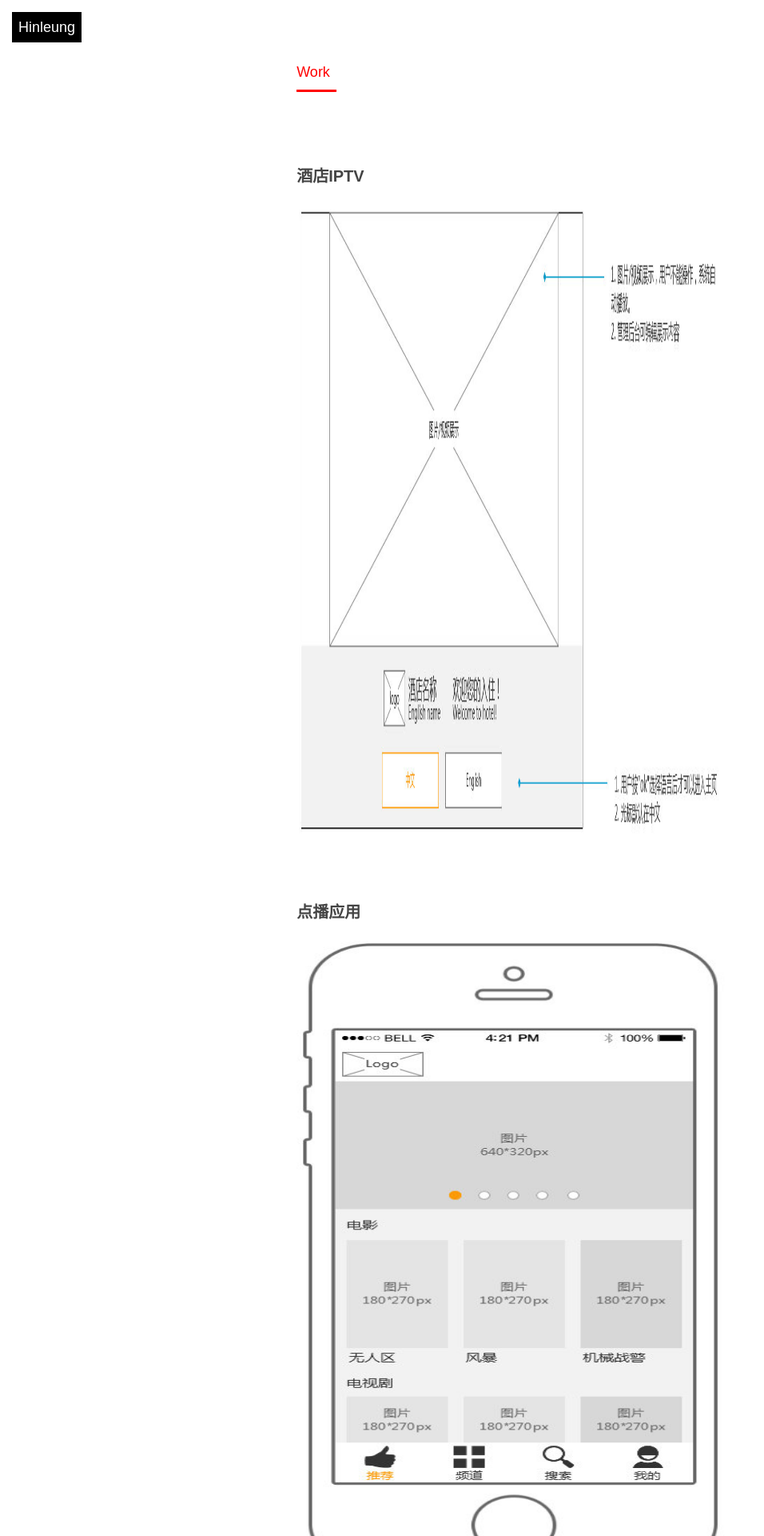
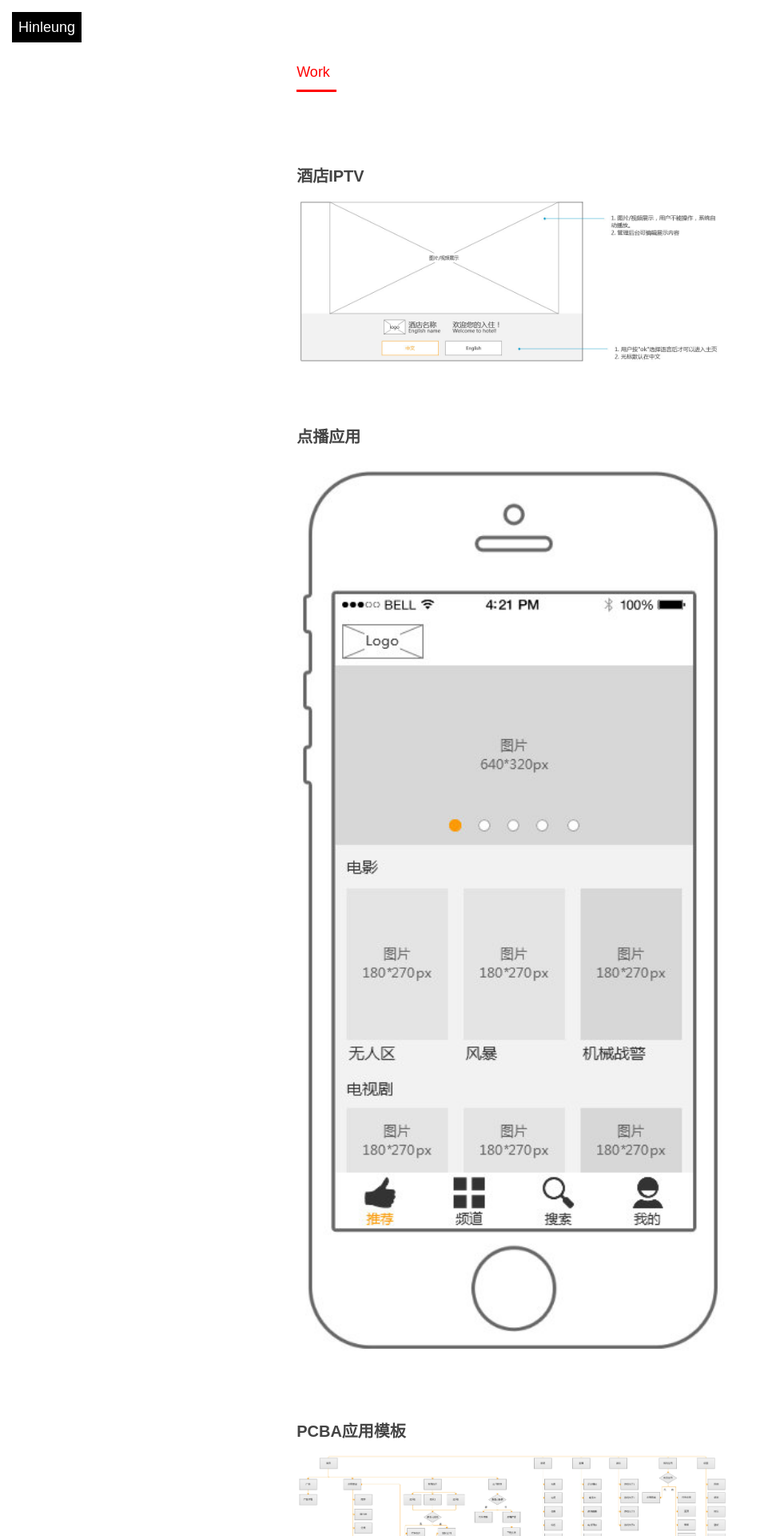
Before and after one commit to hinleung/hinleung.github.io, a Jekyll site: the page built from index.md, in a window 1280 px wide. Shown: the top 1920 px of the page at 80% size, without its empty margins (0-956 px from the left). Built offline with Jekyll 4.4.1, drawn with Linux system fonts in a browser that asks for light colours; Markdown is read by kramdown in place of the engine named in the settings.

Commit message:
Update default.css

```diff
--- a/css/default.css
+++ b/css/default.css
@@ -11,7 +11,7 @@ body,button,input,select,textarea{font-size:12px/1.5;}
 input,select,textarea{font-size:100%;}
 table{border-collapse:collapse;border-spacing:0;}
 th{text-align:inherit;}
-fieldset,img,a img{border:0;width:100%;height:800px;}
+fieldset,img,a img{border:0;width:100%;height:100%;}
 iframe{display:block;}
 abbr,acronym{border:0;font-variant:normal;}
 del{text-decoration:line-through;}
```
